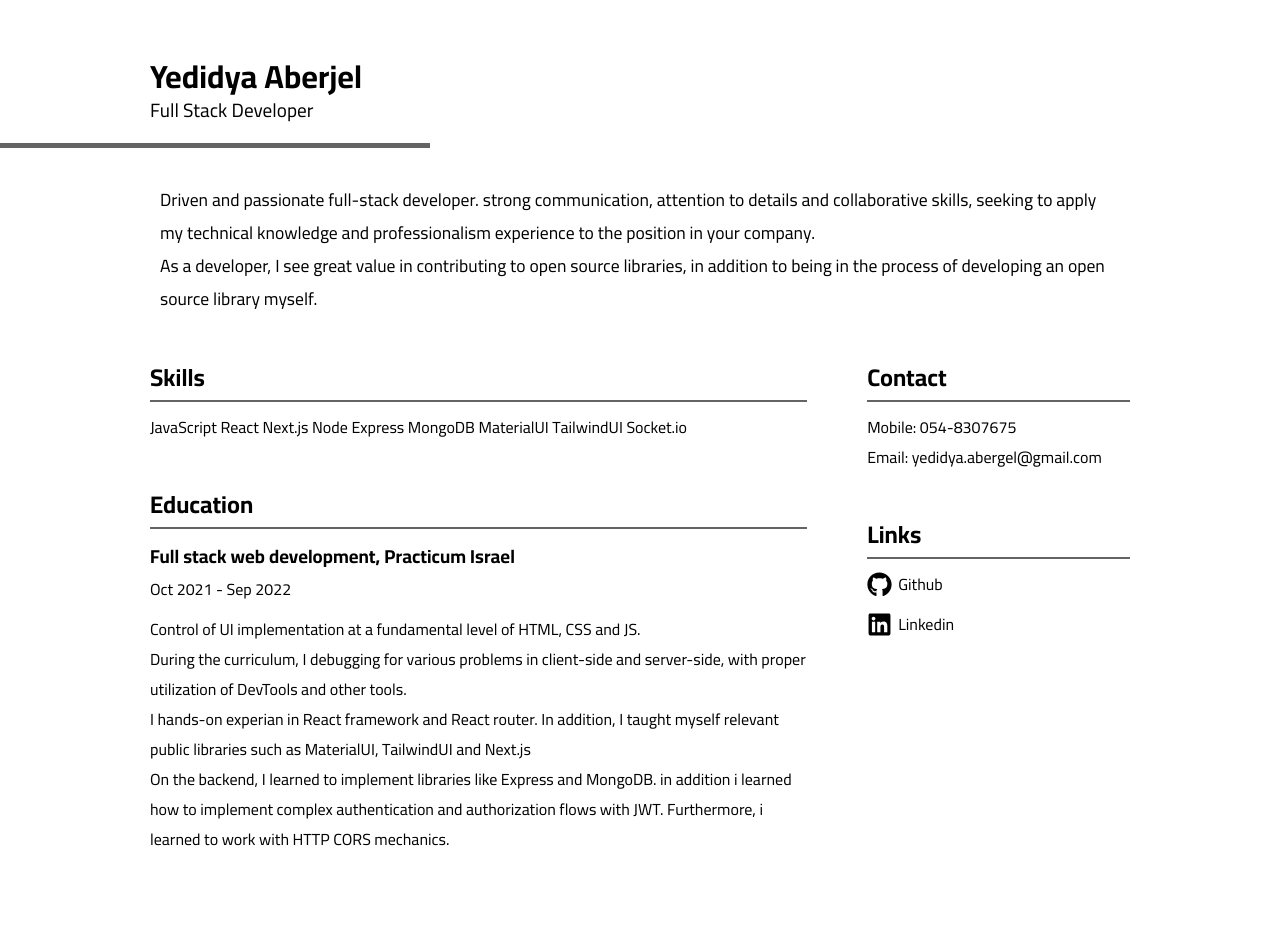
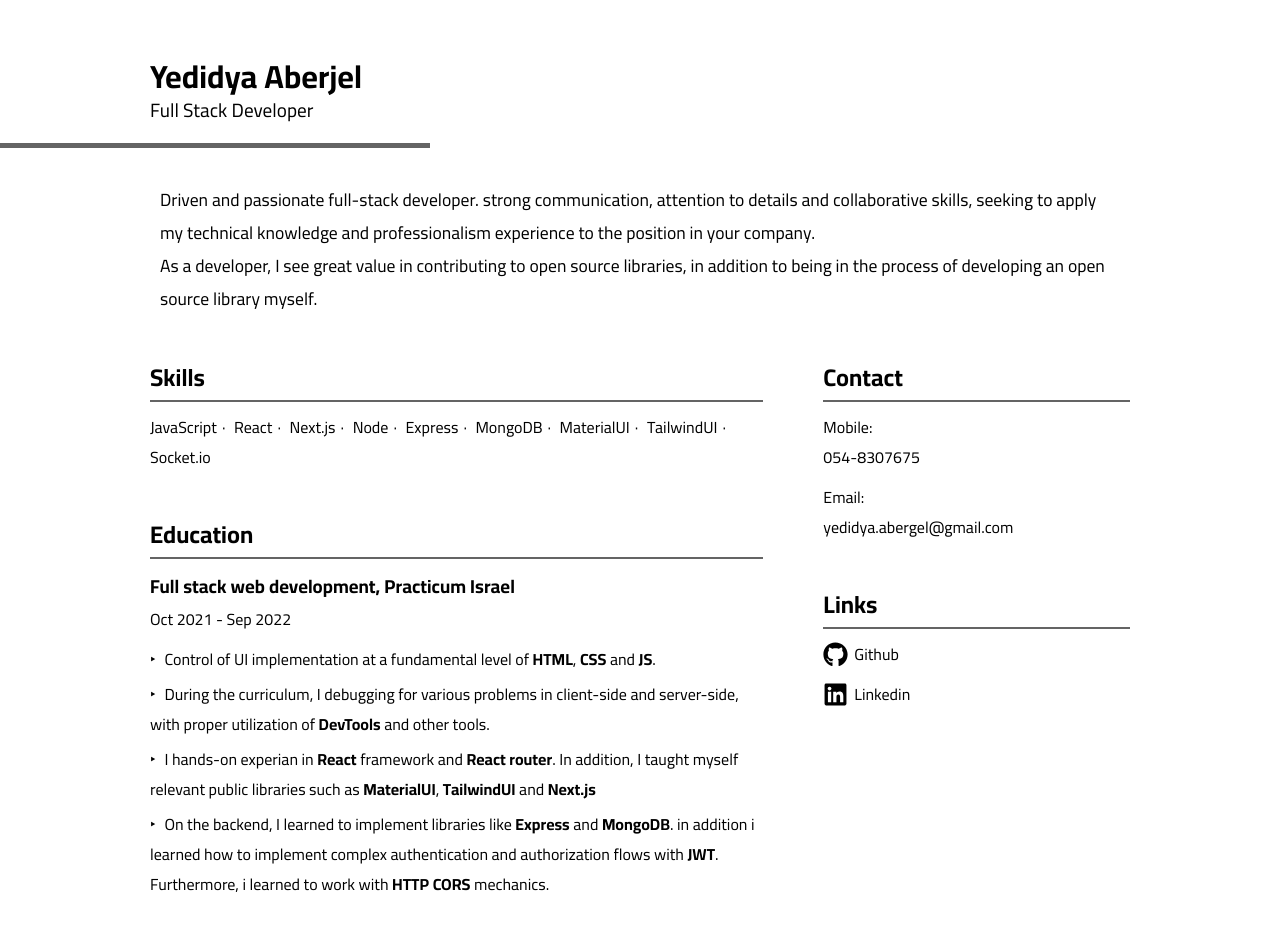
Before and after one commit to Yedidya10/yedidya-aberjel-cv, a plain HTML site: page index.html in a window 1280 px wide. Before the commit the page ends 904 px from the top, so only its background shows below. Drawn offline with Linux system fonts and the light colour scheme.

Commit message:
CV update

```diff
--- a/index.html
+++ b/index.html
@@ -66,33 +66,45 @@
                 <p class="paragraph institute__learning-date">
                   Oct 2021 - Sep 2022
                 </p>
-                <ul class="list paragraph institute__info-list">
+                <ul class="list institute__info-list">
                   <li class="item institute__info-item">
                     <p class="paragraph institute__description">
                       Control of UI implementation at a fundamental level of
-                      HTML, CSS and JS.
+                      <span class="span span_skill">HTML</span>,
+                      <span class="span span_skill">CSS</span> and
+                      <span class="span span_skill">JS</span>.
                     </p>
                   </li>
                   <li class="item institute__info-item">
                     <p class="paragraph institute__description">
                       During the curriculum, I debugging for various problems in
                       client-side and server-side, with proper utilization of
-                      DevTools and other tools.
+                      <span class="span span_skill">DevTools</span> and other
+                      tools.
                     </p>
                   </li>
                   <li class="item institute__info-item">
                     <p class="paragraph institute__description">
-                      I hands-on experian in React framework and React router.
-                      In addition, I taught myself relevant public libraries
-                      such as MaterialUI, TailwindUI and Next.js
+                      I hands-on experian in
+                      <span class="span span_skill">React</span> framework and
+                      <span class="span span_skill">React router</span>. In
+                      addition, I taught myself relevant public libraries such
+                      as <span class="span span_skill">MaterialUI</span>,
+                      <span class="span span_skill">TailwindUI</span> and
+                      <span class="span span_skill">Next.js</span>
                     </p>
                   </li>
                   <li class="item institute__info-item">
                     <p class="paragraph institute__description">
                       On the backend, I learned to implement libraries like
-                      Express and MongoDB. in addition i learned how to
-                      implement complex authentication and authorization flows
-                      with JWT. Furthermore, i learned to work with HTTP CORS
+                      <span class="span span_skill">Express</span> and
+                      <span class="span span_skill">MongoDB</span>. in addition
+                      i learned how to implement complex authentication and
+                      authorization flows with
+                      <span class="span span_skill">JWT</span>. Furthermore, i
+                      learned to work with
+                      <span class="span span_skill">HTTP</span>
+                      <span class="span span_skill">CORS</span>
                       mechanics.
                     </p>
                   </li>
@@ -105,9 +117,13 @@
           <section class="section contact-info">
             <h2 class="h2 contact-info__title">Contact</h2>
             <ul class="list contact-info__list">
-              <li class="item contact-info__item">Mobile: 054-8307675</li>
               <li class="item contact-info__item">
-                Email: yedidya.abergel@gmail.com
+                <p>Mobile:</p>
+                <p>054-8307675</p>
+              </li>
+              <li class="item contact-info__item">
+                <p>Email:</p>
+                <p>yedidya.abergel@gmail.com</p>
               </li>
             </ul>
           </section>
@@ -116,7 +132,7 @@
             <ul class="list links__list">
               <li class="item links__item">
                 <a
-                  class="link "
+                  class="link"
                   target="_blank"
                   href="https://github.com/Yedidya10"
                   ><svg
--- a/style.css
+++ b/style.css
@@ -91,12 +91,44 @@ html {
 
 .columns {
   display: grid;
-  grid-template-columns: 2.5fr 1fr;
+  grid-template-columns: 2fr 1fr;
   column-gap: 60px;
 }
 
 .skills__item {
   display: inline-block;
+}
+
+.skills__item::after {
+  content: '·';
+  padding-inline: 5px;
+}
+
+.skills__item:last-of-type::after {
+  content: '';
+  padding-inline: 0px;
+}
+
+
+.institute__info-list {
+  display: flex;
+  flex-direction: column;
+  gap: 5px;
+}
+
+.institute__description::before {
+  content: '‣';
+  padding-inline-end: 5px;
+}
+
+.span_skill {
+  font-weight: 700;
+}
+
+.contact-info__list {
+  display: flex;
+  flex-direction: column;
+  gap: 10px;
 }
 
 .links__list {
@@ -133,6 +165,10 @@ html {
 }
 
 @media print {
+  .header {
+    padding-block-end: 0px;
+  }
+
   .links__print {
     display: block;
   }
@@ -142,6 +178,7 @@ html {
   }
 
   .links__name {
+    width: 100%;
     font-weight: 700;
   }
 
```
